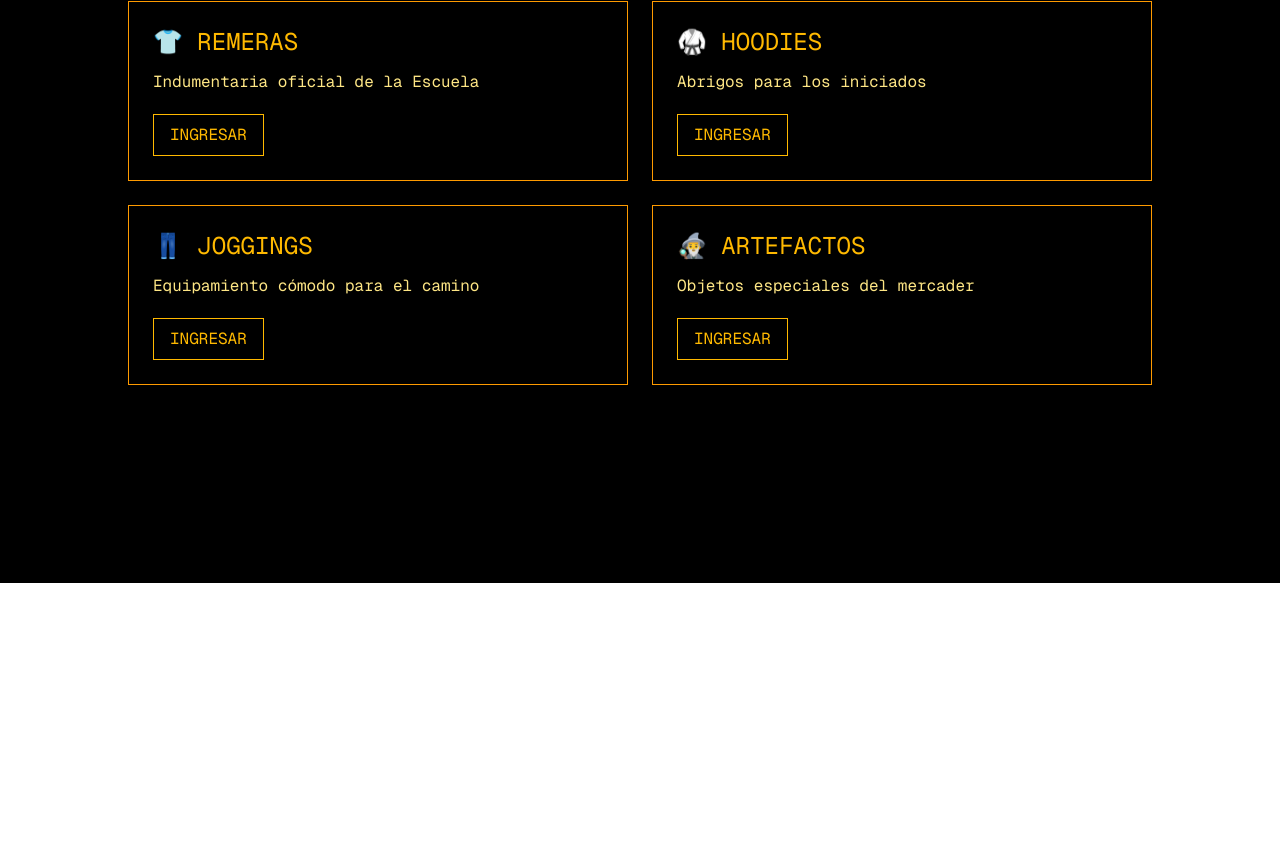
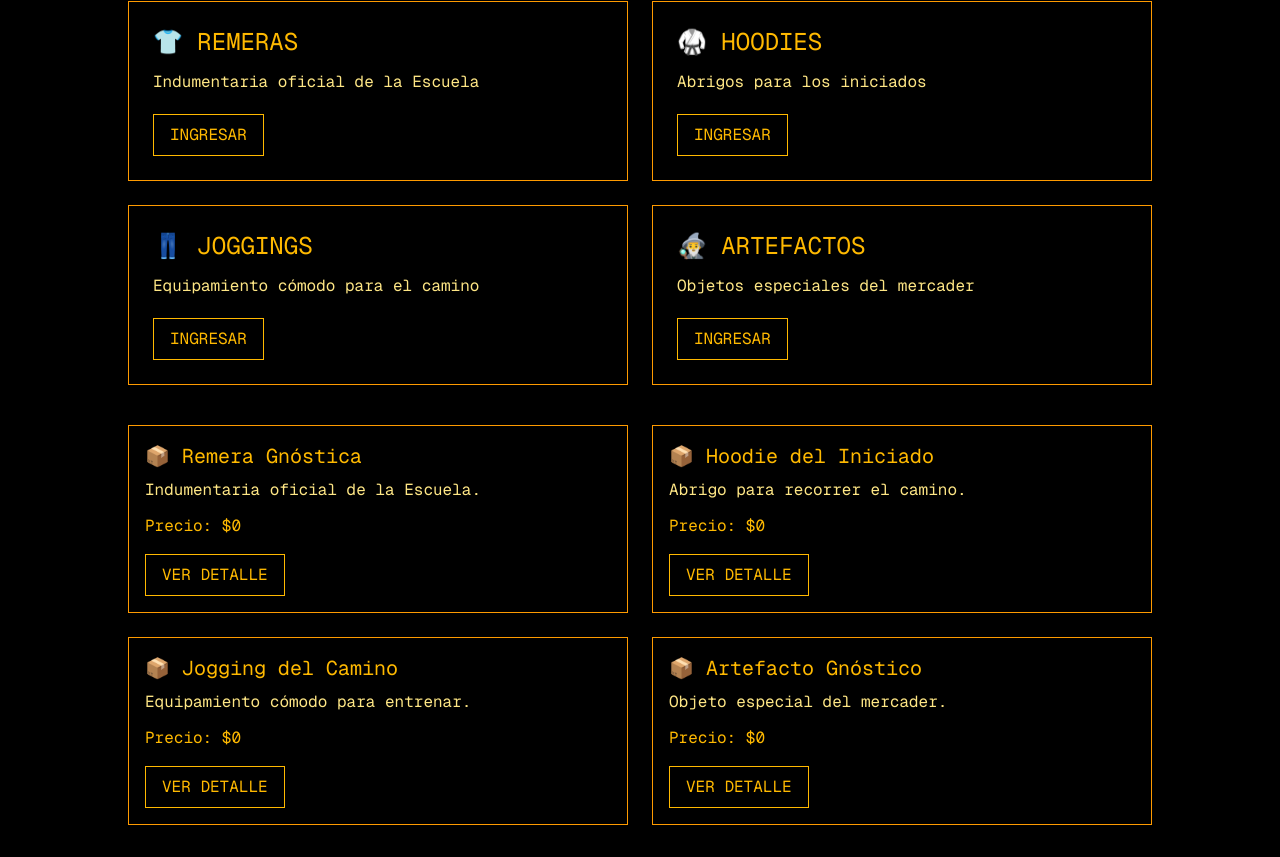
Before and after one commit to squallm3/tiendaGnostica, a Next.js app: page / in a window 1280 px wide. Shown: the part 217-1074 px from the top of the page. Before the commit the page ends 800 px from the top, so only its background shows below. Built offline with nearby package versions, Linux system fonts and the light colour scheme.

Commit message:
alpha v0.8 - create store assets structure

```diff
--- a/src/components/tienda/TerminalTienda.tsx
+++ b/src/components/tienda/TerminalTienda.tsx
@@ -1,3 +1,5 @@
+import ProductoCard from "./ProductoCard";
+import { productos } from "@/lib/tienda/productos";
 import CategoriaCard from "./CategoriaCard";
 
 export default function TerminalTienda() {
@@ -57,6 +59,17 @@ export default function TerminalTienda() {
 
         </section>
 
+        <section className="mt-10 grid grid-cols-1 md:grid-cols-2 gap-6">
+
+            {productos.map((producto) => (
+                <ProductoCard
+                    key={producto.id}
+                    nombre={producto.nombre}
+                    descripcion={producto.descripcion}
+                    precio={producto.precio}
+                />
+            ))}
+        </section>
       </div>
 
     </section>
```
Also changed, not shown: 1 other file (tests, documents, lock files or other folders).
